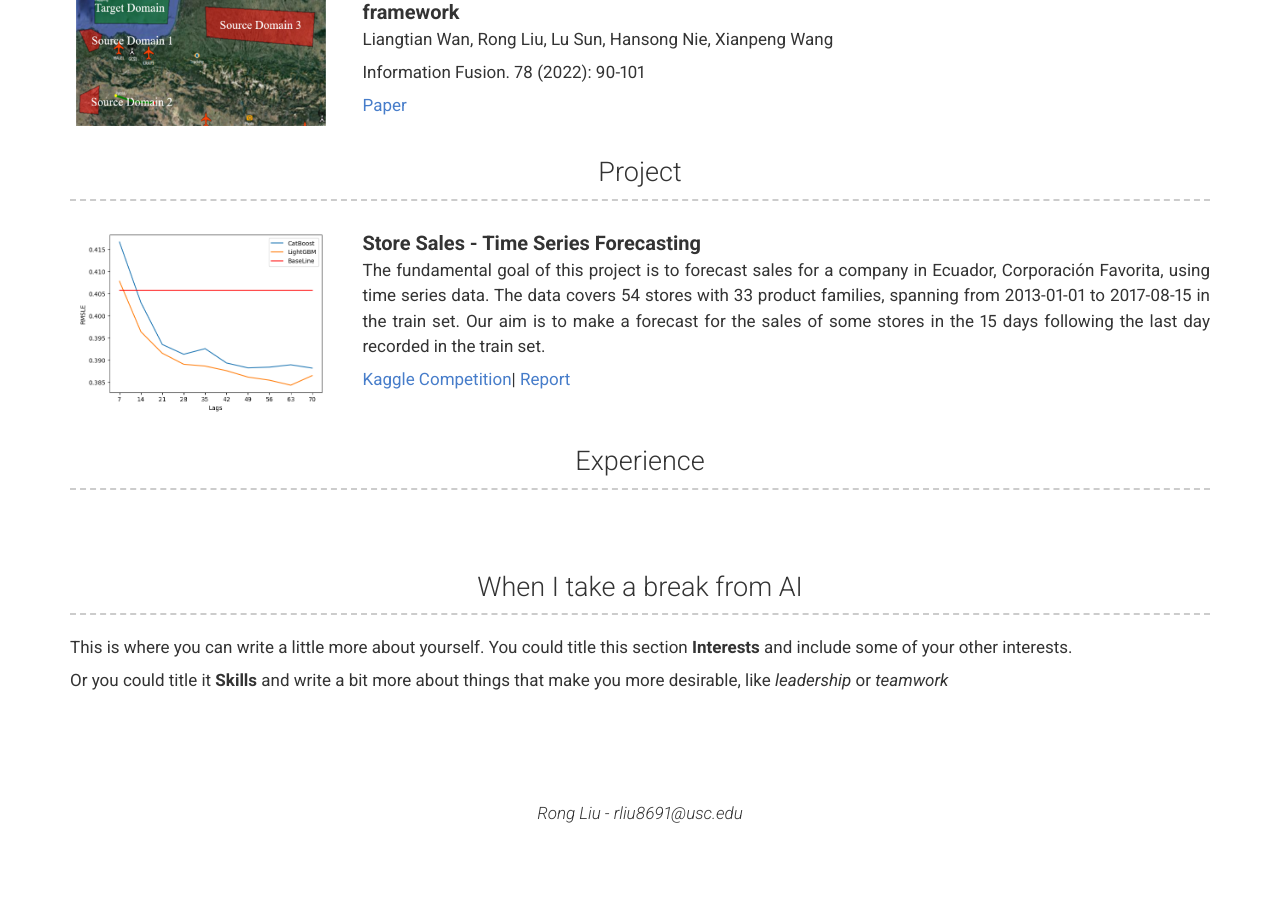
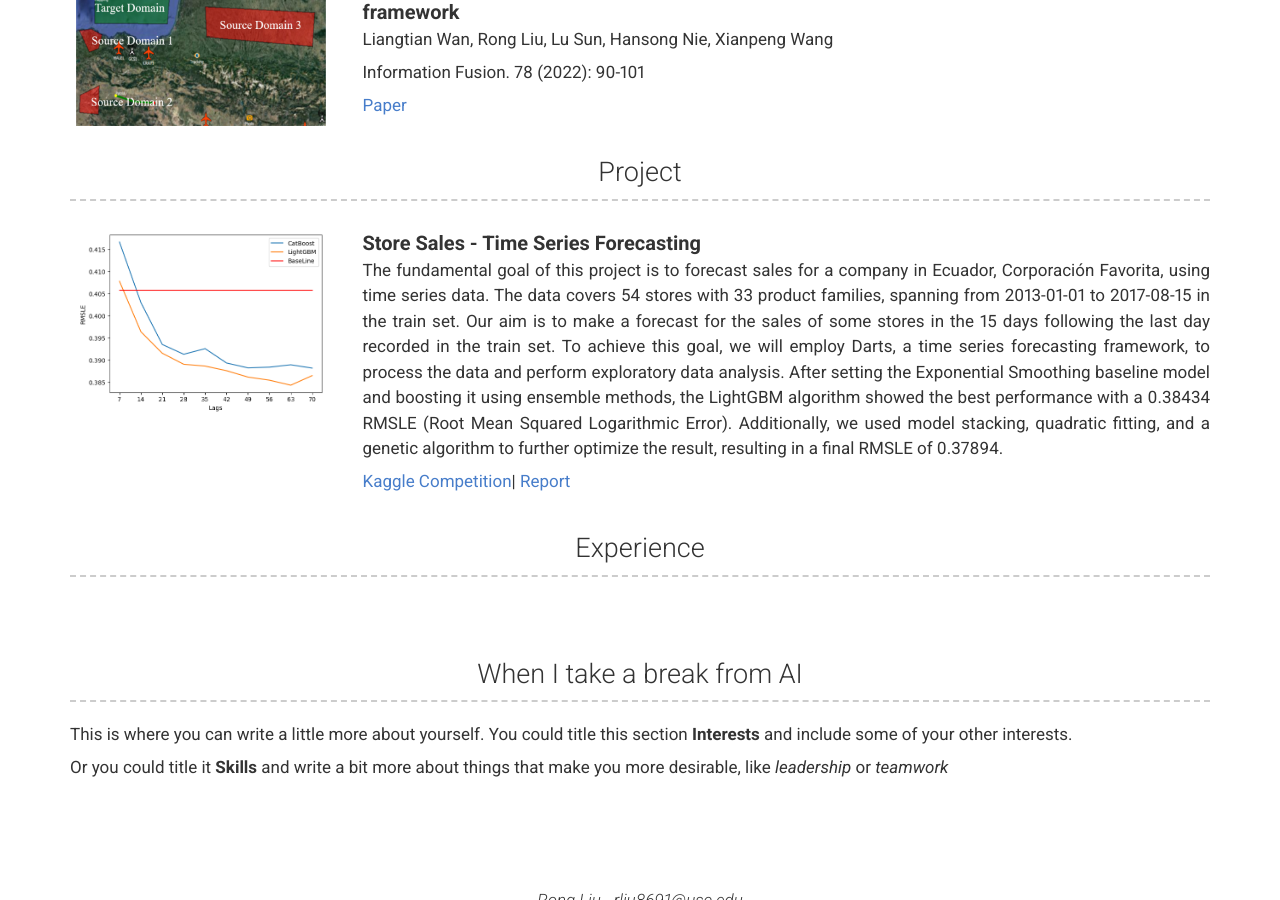
Before and after one commit to RongLiu-Leo/rongliu-leo.github.io, a Jekyll site: the page built from index.md, in a window 1280 px wide and 900 px high, scrolled down 754 px. Built offline with Jekyll 4.4.1, drawn with Linux system fonts in a browser that asks for light colours; nearby versions of some CDN libraries; a style sheet for code colours, icons or effects is not loaded; before the commit the page ends 1588 px from its top, so only the background shows below that.

Commit message:
Update _config.yml

```diff
--- a/_config.yml
+++ b/_config.yml
@@ -72,6 +72,12 @@ content:
           Corporación Favorita, using time series data. The data covers 54 stores with 33 product families,
           spanning from 2013-01-01 to 2017-08-15 in the train set.
           Our aim is to make a forecast for the sales of some stores in the 15 days following the last day recorded in the train set.
+          To achieve this goal, we will employ Darts, a time series forecasting framework, to process the data
+          and perform exploratory data analysis. After setting the Exponential Smoothing baseline model and
+          boosting it using ensemble methods, the LightGBM algorithm showed the best performance with a
+          0.38434 RMSLE (Root Mean Squared Logarithmic Error). Additionally, we used model stacking,
+          quadratic fitting, and a genetic algorithm to further optimize the result, resulting in a final RMSLE of
+          0.37894.
 
           [Kaggle Competition](https://www.kaggle.com/competitions/store-sales-time-series-forecasting)|
           [Report](https://drive.google.com/file/d/1qFx3XvNh6RqaNpol3grpwS9sHMt-dqp4/view?usp=share_link)
```
